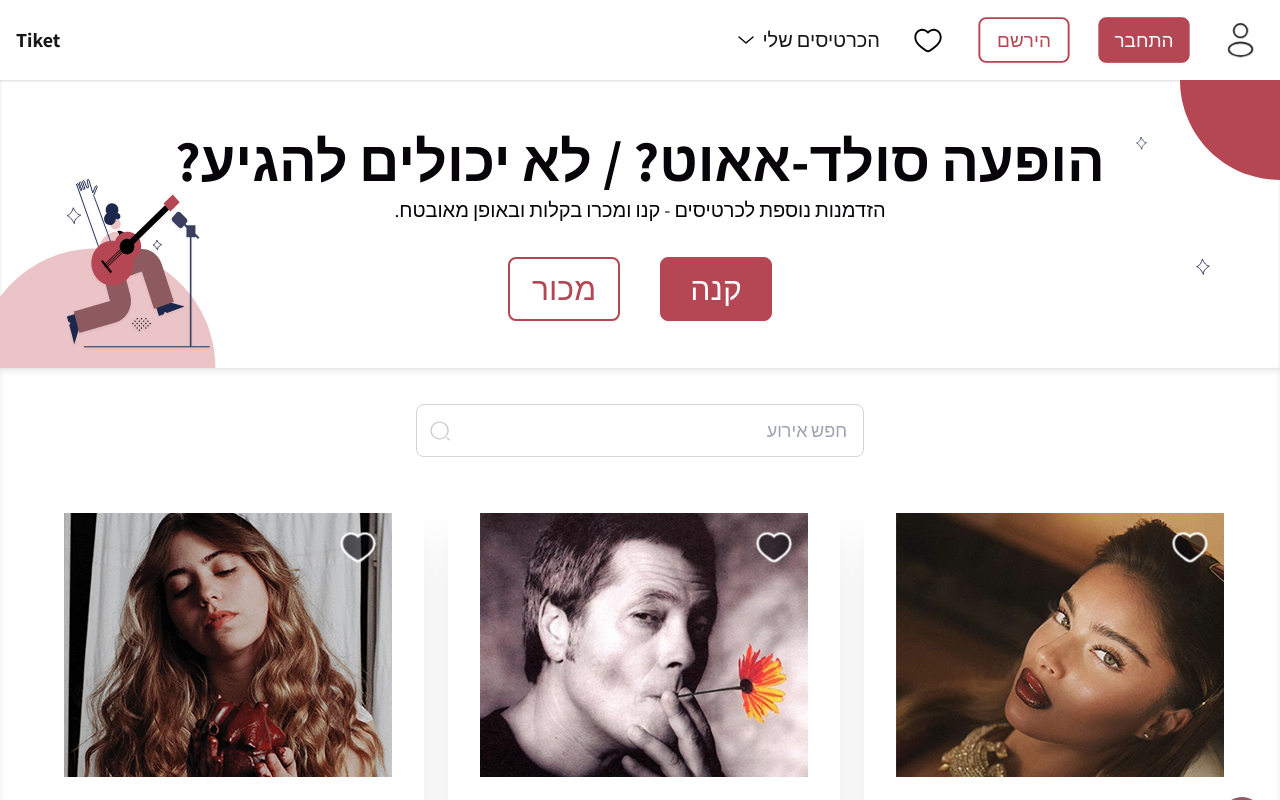
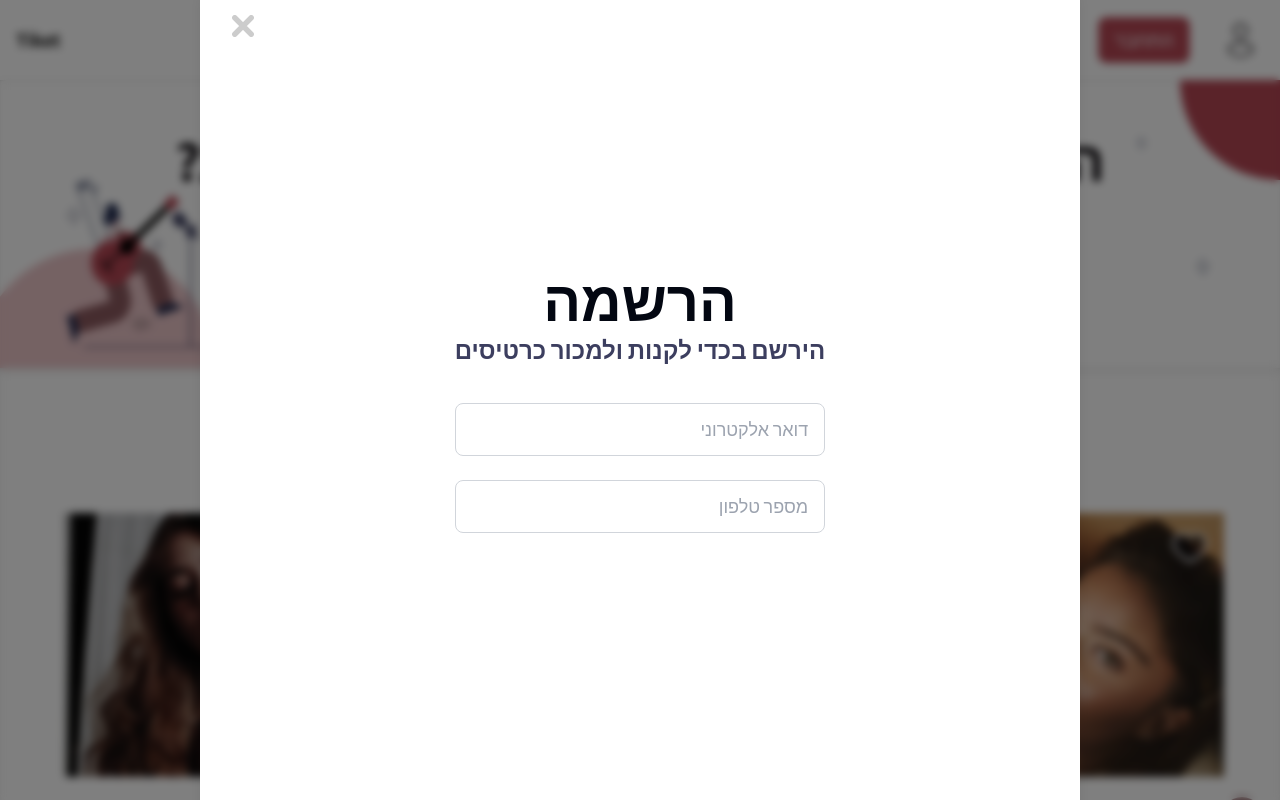
Before and after one commit to tiketuser/Tiket, a Next.js app: page / in a window 1280 px wide. Both pictures are taken after a click on the button "הירשם". Shown: the top 800 px of the page. Built offline with nearby package versions, Linux system fonts and the light colour scheme.

Commit message:
starting-signupdialog

```diff
--- a/app/components/Dialogs/SignUpDialog/SignUpDialog.tsx
+++ b/app/components/Dialogs/SignUpDialog/SignUpDialog.tsx
@@ -0,0 +1,42 @@
+import React from "react";
+
+import AdjustableDialog from "../AdjustableDialog/AdjustableDialog"
+import CustomInput from "../../CustomInput/CustomInput";
+
+interface LoginDialogProps {
+    isOpen: boolean;
+    onClose: () => void;
+}
+
+const SignUpDialog: React.FC<LoginDialogProps> = ({
+    isOpen,
+    onClose
+}) => {
+    return (
+        <AdjustableDialog
+            width="w-[880px]"
+            height="h-[835px]"
+            isOpen={isOpen}
+            onClose={onClose}
+        >
+            <div className="select-none">
+                {/* Header */}
+                <h2 className="text-center text-heading-1-desktop font-extrabold text-gray-950">
+                    הרשמה
+                </h2>
+                <p className="text-center text-heading-5-desktop font-bold text-strongText">
+                    הירשם בכדי לקנות ולמכור כרטיסים
+                </p>
+
+                <form>
+                    <CustomInput type="email" placeholder="דואר אלקטרוני" className="pt-9" />
+                    <CustomInput type="phone" placeholder="מספר טלפון" className="pt-6"/>
+                </form>
+            </div>
+
+        </AdjustableDialog>
+    )
+
+}
+
+export default SignUpDialog
--- a/app/components/NavBar/NavBar.tsx
+++ b/app/components/NavBar/NavBar.tsx
@@ -8,9 +8,12 @@ import Arrow from "../../../public/images/Home Page/Web/Arrow.svg";
 import ProfileButton from "../../../public/images/Home Page/ProfileButton.svg";
 
 import LoginDialog from "../../components/Dialogs/LoginDialog/LoginDialog"
+import SignUpDialog from "../Dialogs/SignUpDialog/SignUpDialog";
 
 const NavBar = () => {
   const [isLoginDialogOpen, setLoginDialogOpen] = React.useState(false);
+  const [isSignUpDialogOpen, setSignUpDialogOpen] = React.useState(false);
+
   return (
     <>
       <div
@@ -41,7 +44,8 @@ const NavBar = () => {
           </button>
 
           {/* Hide These in Mobile */}
-          <button className="hidden sm:flex btn btn-secondary border-primary border-[2px] bg-white w-24 text-primary text-text-large font-normal">
+          <button className="hidden sm:flex btn btn-secondary border-primary border-[2px] bg-white w-24 text-primary text-text-large font-normal"
+            onClick={() => setSignUpDialogOpen(true)}>
             הירשם
           </button>
           <button className="hidden sm:flex btn btn-primary w-24 text-gray-50 text-text-large font-normal"
@@ -62,6 +66,7 @@ const NavBar = () => {
           </button>
         </div>
       </div>
+      <SignUpDialog isOpen={isSignUpDialogOpen} onClose={() => setSignUpDialogOpen(false)} />
       <LoginDialog isOpen={isLoginDialogOpen} onClose={() => setLoginDialogOpen(false)}/>
     </>
   );
```
Also changed, not shown: app/components/Dialogs/PaymentDialogs/PaymentDialog.tsx (added).
